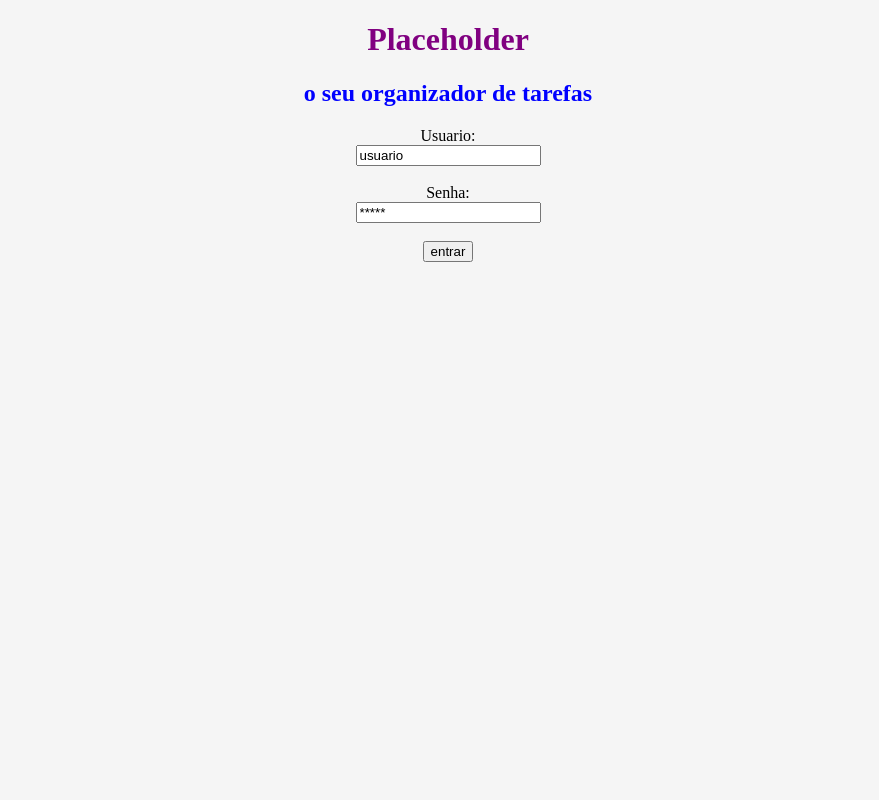
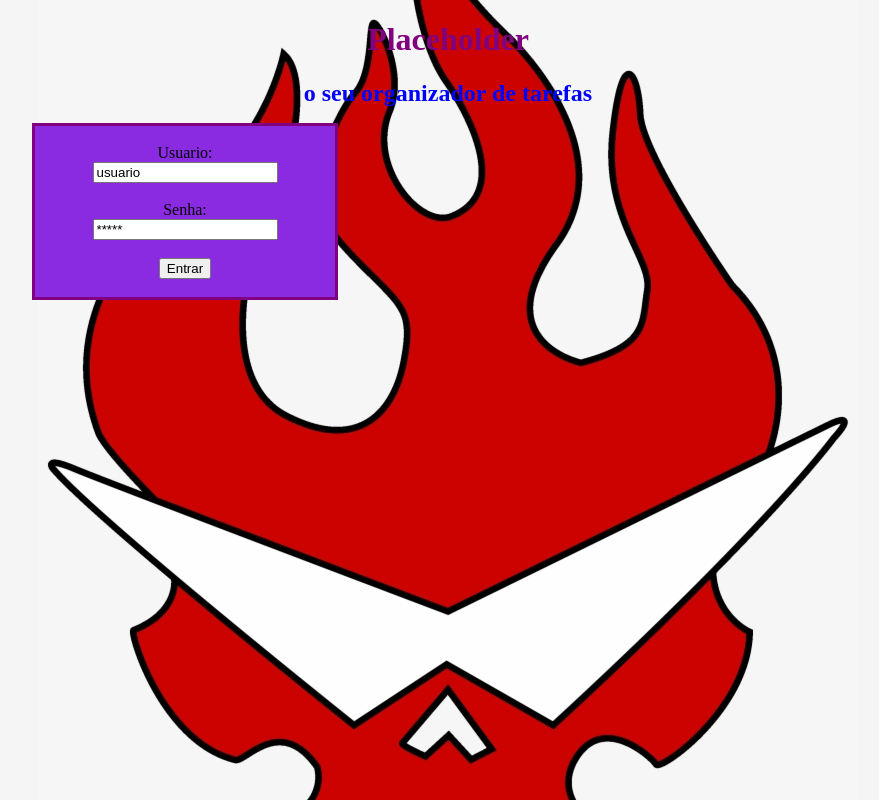
Before and after one commit to RicardomFeitosa98/Trello2, a plain HTML site: page frontpage.html in a window 1280 px wide. Shown: the whole page, without its empty margins (192-1071 px from the left). Drawn offline with Linux system fonts and the light colour scheme.

Commit message:
feat: giving an background img to frontpage html

```diff
--- a/css/frontpage.css
+++ b/css/frontpage.css
@@ -8,8 +8,19 @@
 }
 #loginform{
     text-align: center;
+    position:fixed;
+    bottom: 500px; ;
+    right: 750px; ;
+    width: 300px;
+    border: 3px solid purple;
+    background-color: blueviolet;
 
 }
 body{
-    background-color: whitesmoke
+    background-image: url(imagens/logo2.png);
+    background-position: center;
+    background-repeat: no-repeat;
+    background-attachment:fixed;
+    background-color:whitesmoke
+
 }
--- a/frontpage.html
+++ b/frontpage.html
@@ -7,17 +7,18 @@
     <title>Trello</title>
     <link rel="stylesheet" href="css/frontpage.css">
 </head>
-<body>
+<body >
     <h1 id="titulo">Placeholder</h1>
     <h2 id="subtitulo"> o seu organizador de tarefas</h2>
 
     <div id="loginform">
         <form >
+            <br>
             <label for="user">Usuario:</label><br>
             <input type="text" id="user" name="usuario" value="usuario"><br> <br>
             <label for="pword">Senha:</label><br>
             <input type="text" id="pword" name="senha" value="*****"><br><br>
-            <input type="submit" value="entrar">
+            <input id= "b1" type="submit" value="Entrar"> <br> <br>
           </form>
     </div>
 
```
Also changed, not shown: css/imagens/logo.jpg (added), css/imagens/logo2.png (added), 1 other file.
